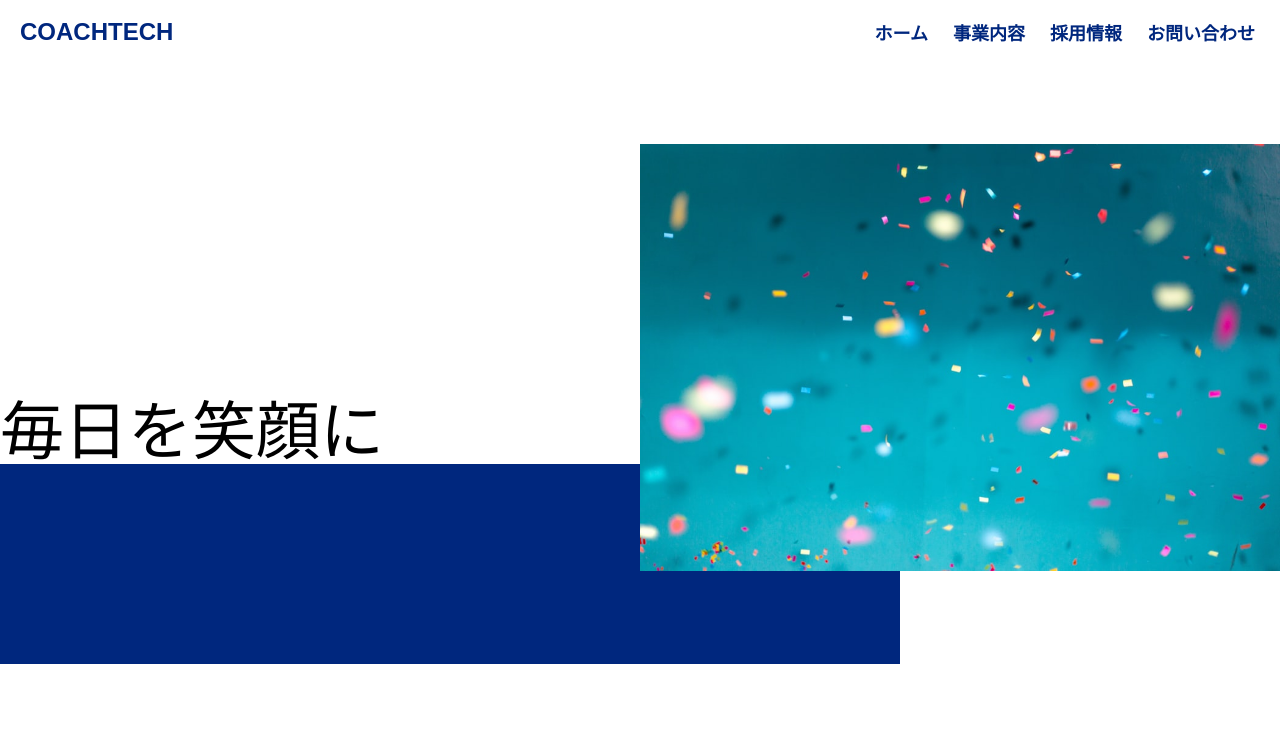
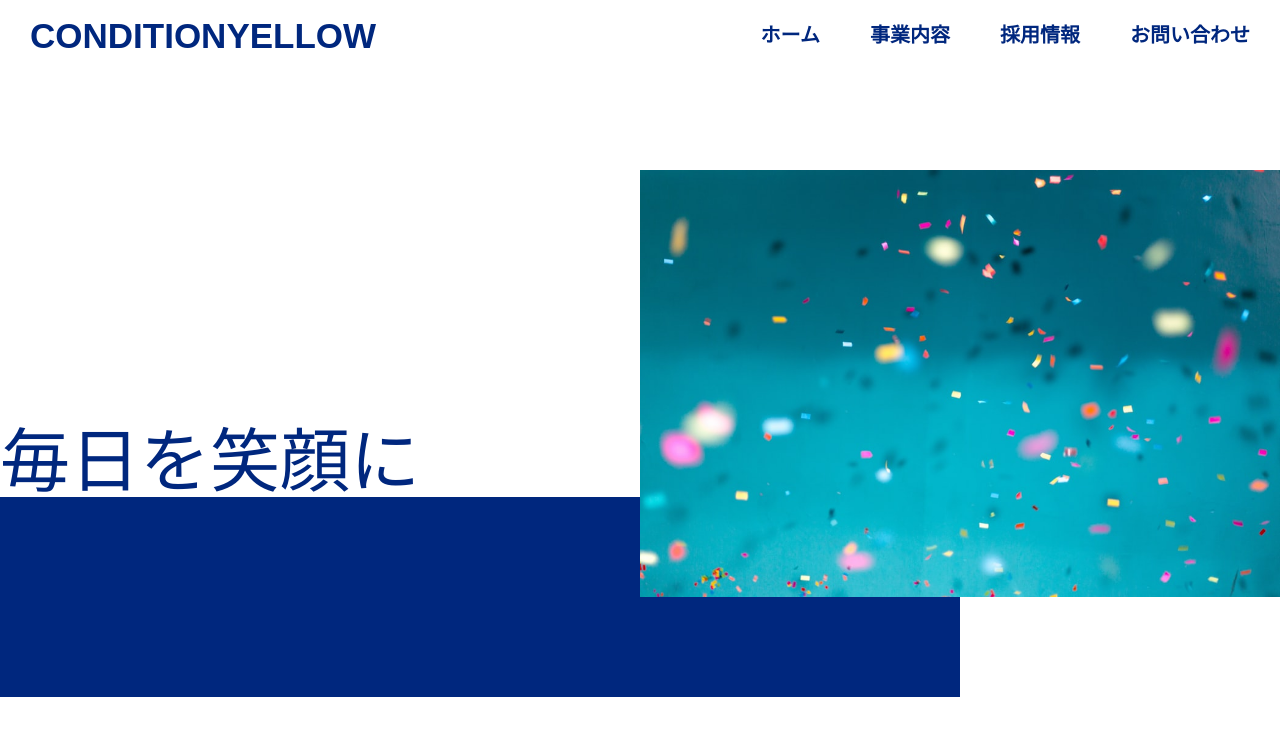
Before and after one commit to oyaryo/20220323ohya, a plain HTML site: page index.html in a window 1280 px wide. Drawn offline with Linux system fonts and the light colour scheme.

Commit message:
after-feedback

```diff
--- /dev/null
+++ b/CSS_answer/css/style.css
@@ -0,0 +1,222 @@
+html, body, div, span, object, iframe,
+h1, h2, h3, h4, h5, h6, p, blockquote, pre,
+abbr, address, cite, code,
+del, dfn, em, img, ins, kbd, q, samp,
+small, strong, sub, sup, var,
+b, i,
+dl, dt, dd, ol, ul, li,
+fieldset, form, label, legend,
+table, caption, tbody, tfoot, thead, tr, th, td,
+article, aside, canvas, details, figcaption, figure,
+footer, header, hgroup, menu, nav, section, summary,
+time, mark, audio, video {
+  margin:0;
+  padding:0;
+  border:0;
+  outline:0;
+  font-size:100%;
+  vertical-align:baseline;
+  background:transparent;
+}
+
+body {
+  line-height:1;
+}
+
+article,aside,details,figcaption,figure,
+footer,header,hgroup,menu,nav,section {
+  display:block;
+}
+
+nav ul {
+  list-style:none;
+}
+
+blockquote, q {
+  quotes:none;
+}
+
+blockquote:before, blockquote:after,
+q:before, q:after {
+  content:'';
+  content:none;
+}
+
+a {
+  margin:0;
+  padding:0;
+  font-size:100%;
+  vertical-align:baseline;
+  background:transparent;
+}
+
+/* change colours to suit your needs */
+ins {
+  background-color:#ff9;
+  color:#000;
+  text-decoration:none;
+}
+
+/* change colours to suit your needs */
+mark {
+  background-color:#ff9;
+  color:#000;
+  font-style:italic;
+  font-weight:bold;
+}
+
+del {
+  text-decoration: line-through;
+}
+
+abbr[title], dfn[title] {
+  border-bottom:1px dotted;
+  cursor:help;
+}
+
+table {
+  border-collapse:collapse;
+  border-spacing:0;
+}
+
+/* change border colour to suit your needs */
+hr {
+  display:block;
+  height:1px;
+  border:0;
+  border-top:1px solid #cccccc;
+  margin:1em 0;
+  padding:0;
+}
+
+input, select {
+  vertical-align:middle;
+}
+
+.header {
+  display: flex;
+  justify-content: space-between;
+  align-items: center;
+  height: 70px;
+  padding: 0 30px;
+}
+
+.header-ttl {
+  font-size: 35px;
+}
+
+.header-ttl-link {
+  text-decoration: none;
+  color: #00277e;
+}
+
+.header-nav-list {
+  display: flex;
+  justify-content: space-between;
+  font-weight: bold;
+}
+
+.header-nav-item {
+  list-style: none;
+  font-size: 20px;
+}
+
+.header-nav-item:not(:last-of-type){
+  margin-right: 100px;
+}
+
+.header-nav-item-link {
+  text-decoration: none;
+  color: #00277e;
+}
+
+.eyecatch {
+  position: relative;
+}
+
+.eyecatch-img-container {
+  width: 50%;
+  margin: 100px 0 0 auto;
+}
+
+.eyecatch-img {
+  width: 100%;
+  height: 100%;
+  display: block;
+}
+
+.bg-blue {
+  background: #00277e;
+  width: 75%;
+  height: 200px;
+  position: absolute;
+  bottom: -100px;
+  z-index: -1;
+}
+
+.catch-copy {
+  position: absolute;
+  bottom: 100px;
+  font-size: 70px;
+  color: #00277e;
+}
+
+.hamburger-menu {
+  display: none;
+}
+
+@media screen and (max-width: 768px) {
+  .header-nav {
+    display: none;
+  }
+
+  .hamburger-menu {
+    position: absolute;
+    top: 0;
+    right: 0;
+    display: block;
+    width: 35px;
+    height: 35px;
+  }
+
+  .line-top,
+  .line-middle,
+  .line-bottom {
+    display: block;
+    width: 35px;
+    height: 3px;
+    background-color: #00277e;
+    position: absolute;
+    right: 30px;
+    top: 35px;
+  }
+
+  .line-top {
+    transform: translateY(-10px);
+  }
+
+  .line-bottom {
+    transform: translateY(10px);
+  }
+
+  .eyecatch {
+    height: calc(100vh - 70px);
+  }
+
+  .eyecatch-img-container {
+    margin: 0 0 0 10%;
+    width: 90%;
+  }
+
+  .bg-blue {
+    width: 90%;
+    bottom: 0;
+  }
+
+  .catch-copy {
+    bottom: 50%;
+    font-size: 55px;
+    width: 100%;
+    text-align: center;
+  }
+}
--- a/css/style.css
+++ b/css/style.css
@@ -1,33 +1,77 @@
 header {
   display: flex;
+  justify-content: space-between;
+  align-items: center;
+  height: 70px;
+  padding: 0 30px;
   font-family: sans-serif;
 }
 
-.logo {
-  font-size: 24px;
-  margin: 20px 0 0 20px;
+.header-ttl {
+  font-size: 35px;
+}
+
+.header-ttl-link {
+  text-decoration: none;
   color: #00277e;
 }
 
-.menu {
-  margin: 0 0 0 auto;
+.header-nav-list {
+  display: flex;
+  justify-content: space-between;
+  font-weight: bold;
 }
 
-ul {
-  display: flex;
-  margin: 10px 15px 0 0;
+.header-nav-item {
+  list-style: none;
+  font-size: 20px;
+}
+
+.header-nav-item:not(:last-of-type) {
+  margin-right: 50px;
+}
+
+.header-nav-item-link {
+  text-decoration: none;
   color: #00277e;
 }
 
-li {
-  padding: 15px 10px 0 15px;
-  font-size: 18px;
-  font-weight: bold;
+.eyecatch {
+  position: relative;
 }
 
+.eyecatch-img-container {
+  width: 50%;
+  margin: 100px 0 0 auto;
+}
+
+.eyecatch-img {
+  width: 100%;
+  height: 100%;
+  display: block;
+}
+
+.bg-blue {
+  background: #00277e;
+  width: 75%;
+  height: 200px;
+  position: absolute;
+  bottom: -100px;
+  z-index: -1;
+}
+
+.catch-copy {
+  position: absolute;
+  bottom: 100px;
+  font-size: 70px;
+  color: #00277e;
+  font-family: sans-serif;
+}
+/*
 main {
   position: relative;
   font-family: sans-serif;
+  font-size: 18px;
 }
 
 .main-img img {
@@ -40,13 +84,15 @@ main {
 .main-ttl {
   position: absolute;
   top: 60%;
-  font-size: 400%;
+  font-size: 300%;
+  font-weight: lighter;
 }
 
 .main-box {
   position: absolute;
   background: #00277e;
-  width: 900px;
+  top: 75%;
+  width: 75%;
   height: 200px;
   z-index: -10;
-}
+} */
--- a/index.html
+++ b/index.html
@@ -10,27 +10,33 @@
   </head>
   <body>
     <header>
-      <div class="logo">
-        <h2>COACHTECH</h2>
-      </div>
-      <div class="menu">
-        <nav>
-          <ul>
-            <li>ホーム</li>
-            <li>事業内容</li>
-            <li>採用情報</li>
-            <li>お問い合わせ</li>
-          </ul>
-        </nav>
-      </div>
+      <h1 class="header-ttl">
+        <a href="#" class="header-ttl-link">CONDITIONYELLOW</a>
+      </h1>
+      <nav class="header-nav">
+        <ul class="header-nav-list">
+          <li class="header-nav-item">
+            <a href="#" class="header-nav-item-link">ホーム</a>
+          </li>
+          <li class="header-nav-item">
+            <a href="#" class="header-nav-item-link">事業内容</a>
+          </li>
+          <li class="header-nav-item">
+            <a href="#" class="header-nav-item-link">採用情報</a>
+          </li>
+          <li class="header-nav-item">
+            <a href="#" class="header-nav-item-link">お問い合わせ</a>
+          </li>
+        </ul>
+      </nav>
     </header>
     <main>
-      <div class="main-img">
-        <img src="img/firstview.jpeg" alt="" />
-      </div>
-      <div class="main-ttl">
-        <p>毎日を笑顔に</p>
-        <div class="main-box"></div>
+      <div class="eyecatch">
+        <div class="eyecatch-img-container">
+          <img class="eyecatch-img" src="img/firstview.jpeg" alt="eyecatch" />
+        </div>
+        <div class="bg-blue"></div>
+        <p class="catch-copy">毎日を笑顔に</p>
       </div>
     </main>
   </body>
```
Also changed, not shown: CSS_answer/index.html (added, +41 -0 lines), CSS_answer/img/firstview.jpeg (added), 3 other files.
